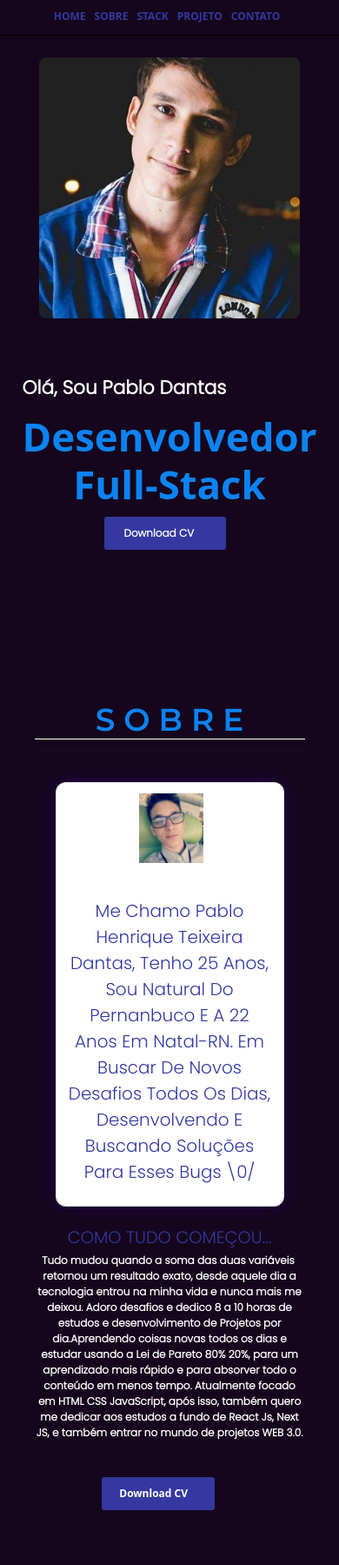
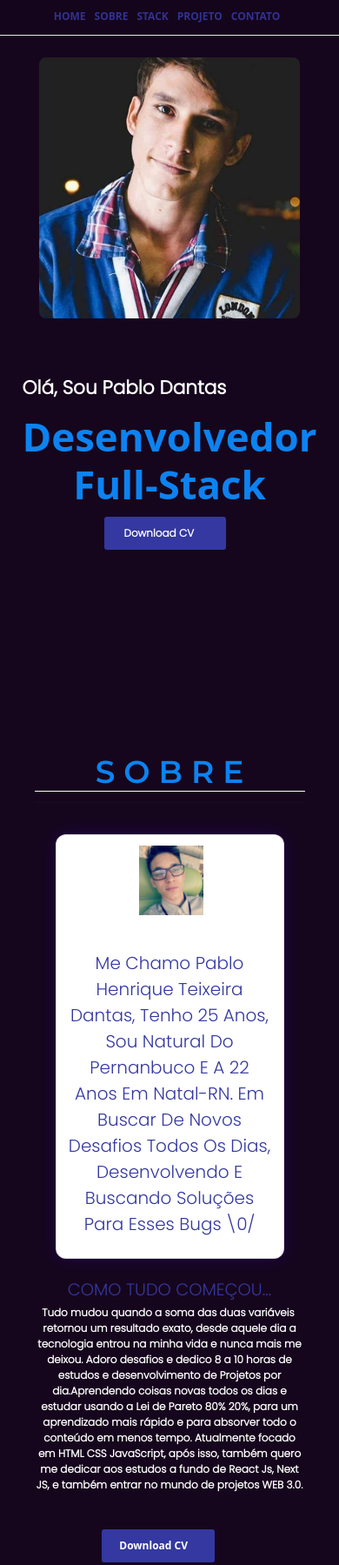
Before and after one commit to PabloDantasDev/MeuPortifolio, a website: page index.html in a window 390 px wide. Shown: the top 1799 px of the page at 87% size. Drawn offline with nearby package versions, Linux system fonts and the light colour scheme.

Commit message:
Atualização Portifolio

```diff
--- a/style.css
+++ b/style.css
@@ -90,9 +90,10 @@
 #header .nav-bar{
   position: fixed;
    background-color:var(--bg-color);
-   border-bottom: 1px solid rgb(255, 255, 255);
+   border-bottom: 1px solid rgba(255, 255, 255, 0.253);
    width: 100%;
    z-index: 2;
+   opacity: 0.9;
 
 }
 #header .nav-bar ul {
@@ -127,6 +128,7 @@
          border-bottom: 1px solid rgb(0, 0, 0);
          width: 100%;
          z-index: 2;
+         border-bottom: 1px solid white;
 
       }
       #header .nav-bar ul {
@@ -398,7 +400,7 @@
 @media only screen and (max-width:868px){
 
 #about{
-margin-top: -9rem;
+margin-top: -4rem;
 margin-bottom: 21rem;
 }
 
@@ -658,12 +660,15 @@ color: white;
     margin-top: 20px;
 
 
+
 }
 
 .card-projeto .card-desc .btn a{
 background-color: var(--text-color-p);
 margin-left: 5px;
 padding: 5px;
+padding: 0 3rem;
+
 
 border-radius: 5px;
 color: #d1cfd4;
@@ -686,6 +691,11 @@ font-weight: bold;
         font-size: 35px;
         text-align: center;
         margin-top: 85rem;
+    }
+    .card-projeto .card-desc .stk img{
+        height: 35px;
+        margin-right: 20px;
+
     }
 
     .container-card {
```
